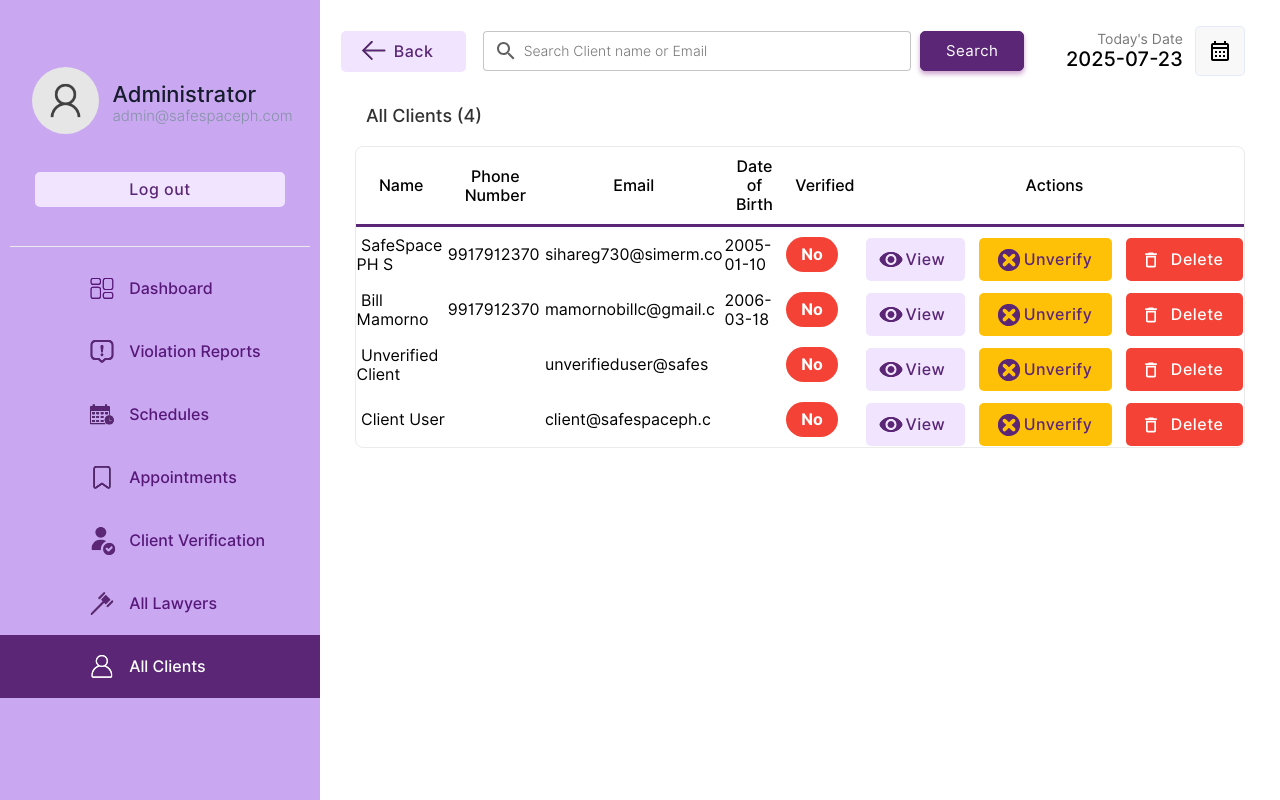
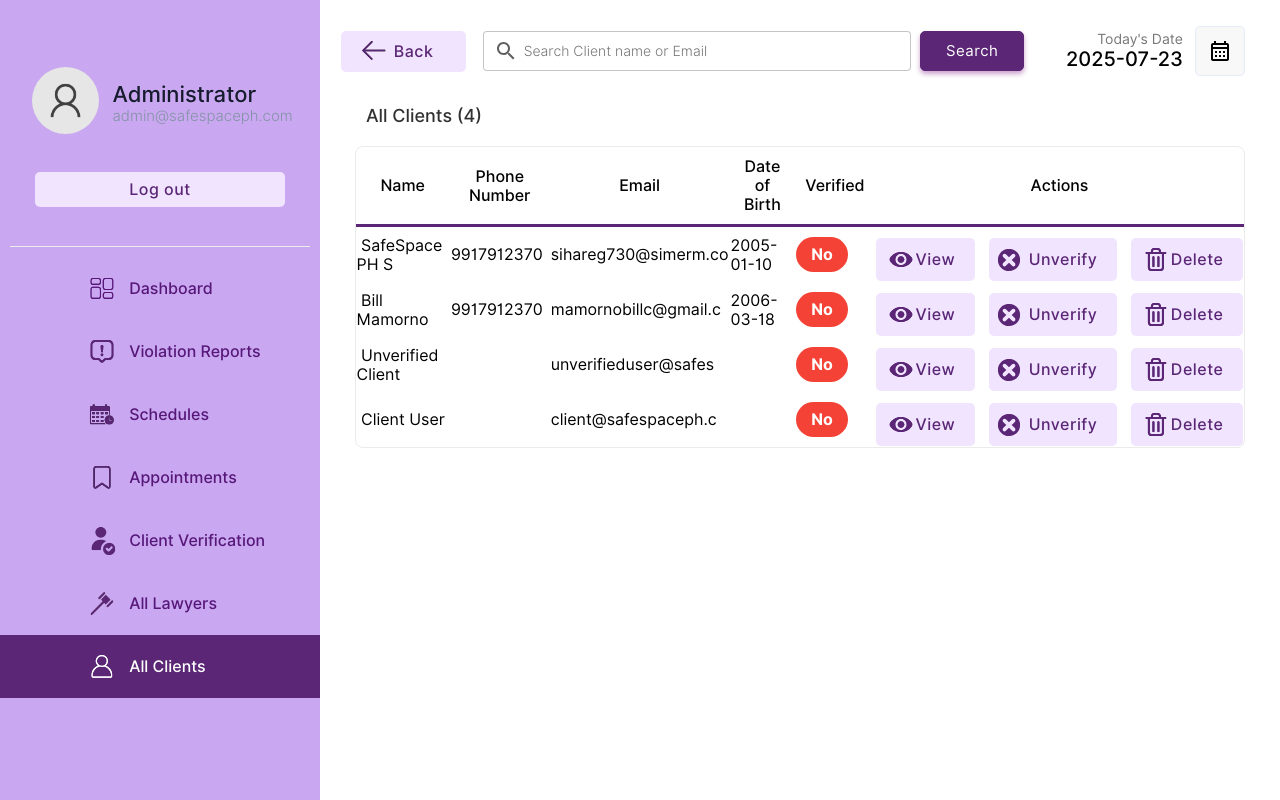
Before and after one commit to b1llchavez/SafeSpacePH, a PHP site: page /admin/client.php in a window 1280 px wide. Run offline with PHP 8.4, Linux system fonts and the light colour scheme; a user stored in the database is signed in; data comes from the database, SQL or seed files in the repository.

Commit message:
hehe pahelp sa unverify icon

```diff
--- a/admin/client.php
+++ b/admin/client.php
@@ -167,6 +167,12 @@ if (isset($_GET['action']) && $_GET['action'] == 'view' && isset($_GET['id'])) {
         }
     </style>
     <style>
+        /* START: Added styles for unverify button icon */
+        .btn-unverify {
+            background-repeat: no-repeat;
+            background-position: left 5px center;
+        }
+        /* END: Added styles for unverify button icon */
         .popup{
             animation: transitionIn-Y-bottom 0.5s;
         }
@@ -337,34 +343,6 @@ if (isset($_GET['action']) && $_GET['action'] == 'view' && isset($_GET['id'])) {
         }
         #viewDetailsModal .close-button:hover {
             background-color: #b193d5; /* Slightly darker lavender on hover */
-        }
-
-        /* Styles for delete button icon */
-        .button-icon.btn-delete {
-            background-image: url('../img/icons/delete-white.svg'); /* Path to your delete icon */
-            background-repeat: no-repeat;
-            background-position: 15px center;
-            background-size: 20px;
-            padding-left: 45px !important; /* Adjust padding to make space for icon */
-            background-color: #f44336; /* Red background for delete button */
-            color: white;
-        }
-        .button-icon.btn-delete:hover {
-            background-color: #d32f2f; /* Darker red on hover */
-        }
-
-        /* Styles for unverify button icon */
-        .button-icon.btn-unverify {
-            background-image: url('../img/icons/unverify.svg');
-            background-repeat: no-repeat;
-            background-position: 15px center;
-            background-size: 30px 30px;
-            padding-left: 45px !important; /* Adjust padding to make space for icon */
-            background-color: #ffc107; /* Orange background for unverify button */
-            color: white;
-        }
-        .button-icon.btn-unverify:hover {
-            background-color: #e0a800; /* Darker orange on hover */
         }
 
         /* Styles for file viewer links, matching button aesthetics */
@@ -730,13 +708,15 @@ if (isset($_GET['action']) && $_GET['action'] == 'view' && isset($_GET['id'])) {
                                                         <font class="tn-in-text">View</font>
                                                     </a>
                                                     &nbsp;&nbsp;&nbsp;
-                                                    <button class="non-style-link btn-primary-soft btn button-icon btn-unverify"
+                                                    <button class="btn-primary-soft btn button-icon btn-unverify"
+                                                        onmouseover="this.classList.add(\'btn-unverify-hover\')"
+                                                        onmouseout="this.classList.remove(\'btn-unverify-hover\')"
                                                         onclick="event.stopPropagation(); showUnverifyConfirmModal(\''.$cid.'\', \''.$email.'\')"
                                                         style="padding-left: 40px; padding-top: 12px; padding-bottom: 12px; margin-top: 10px;">
-    <font class="tn-in-text" style="color: #5A2675;"> Unverify</font>
+                                                        <font class="tn-in-text">Unverify</font>
                                                     </button>
                                                     &nbsp;&nbsp;&nbsp;
-                                                    <button class="non-style-link btn-primary-soft btn button-icon btn-delete"
+                                                    <button class="btn-primary-soft btn button-icon btn-delete"
                                                         onclick="event.stopPropagation(); showDeleteConfirmModal(\''.$cid.'\', \''.$email.'\')"
                                                         style="padding-left: 40px; padding-top: 12px; padding-bottom: 12px; margin-top: 10px;">
                                                         <font class="tn-in-text">Delete</font>
--- a/css/main.css
+++ b/css/main.css
@@ -526,6 +526,17 @@ input[type=search]:focus {
   background-image: url('../img/icons/view-icon-hover.svg');
 }
 
+.btn-unverify{
+  background-size: 30px 30px;
+  background-image: url('../img/icons/unverify.svg');
+}
+
+.btn-unverify-hover{
+  background-size: 30px 30px;
+  background-image: url('../img/icons/unverify-white.svg');
+}
+
+
 .btn-delete{
   background-size: 30px 30px;
   background-image: url('../img/icons/delete-icon.svg');
```
Also changed, not shown: img/icons/unverify-white.svg (added), 2 other files.
